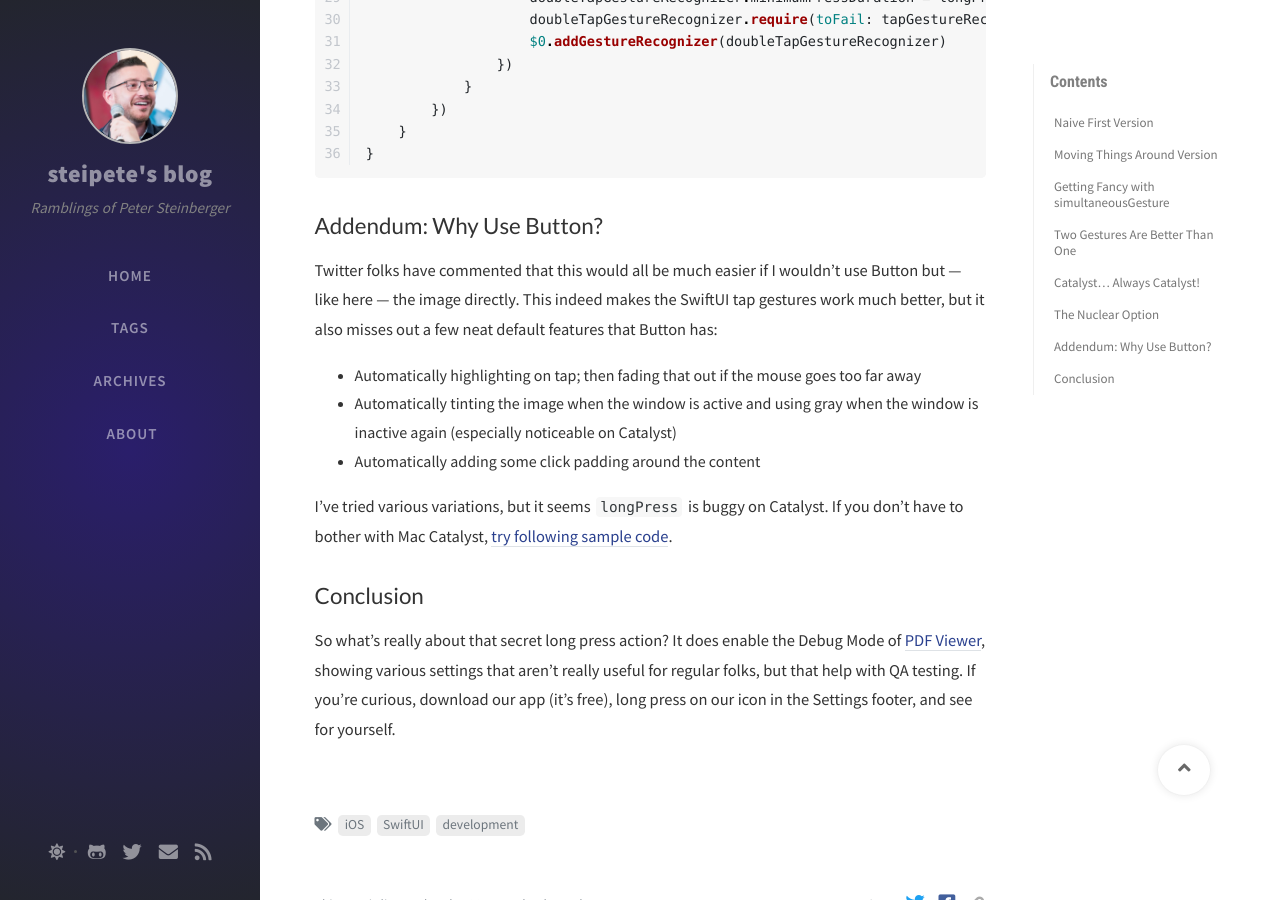
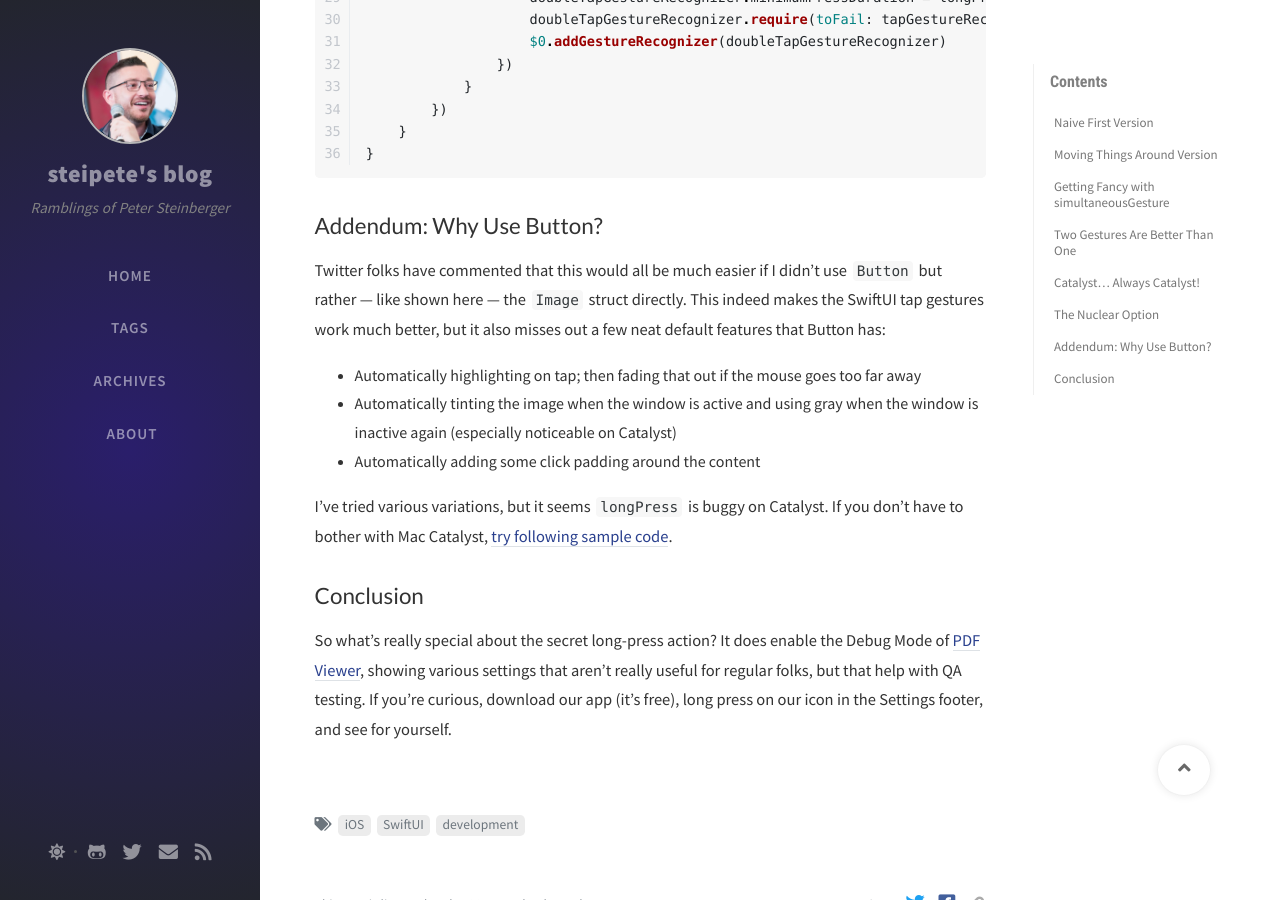
Before and after one commit to steipete/steipete.com, a Jekyll site: the page built from _posts/2021-01-27-supporting-both-tap-and-longpress-on-button-in-swiftui.md, in a window 1280 px wide and 900 px high, scrolled down 6178 px. Built offline with Jekyll 4.4.1, drawn with Linux system fonts in a browser that asks for light colours; nearby versions of some CDN libraries; comment, search, counter and statistics services are not loaded; some of the changed text lies outside the part shown.

Commit message:
Rephrasing

````diff
--- a/_posts/2021-01-27-supporting-both-tap-and-longpress-on-button-in-swiftui.md
+++ b/_posts/2021-01-27-supporting-both-tap-and-longpress-on-button-in-swiftui.md
@@ -209,7 +209,7 @@ private struct TappableView: UIViewRepresentable {
 
 And here we go. This version works exactly as we expect on iOS 13 and iOS 14, and on Catalyst on Catalina and Big Sur. **UIKit is verbose, but it works.** And with the power of SwiftUI, we can hide all that code behind a convenient new button subclass.
 
-In our project, this code is much smaller, as we use small categories to allow block-based gesture recognizers and [automatic wrapping of UIViews](https://github.com/AvdLee/SwiftUIKitView):
+[In our project](https://pspdfkit.com/pdf-sdk/ios/), this code is much smaller, as we use small categories to allow block-based gesture recognizers and [automatic wrapping of UIViews](https://github.com/AvdLee/SwiftUIKitView):
 
 ```swift
 struct LongPressButton<Label>: View where Label: View {
@@ -252,7 +252,7 @@ struct LongPressButton<Label>: View where Label: View {
 
 ## Addendum: Why Use Button?
 
-Twitter folks have commented that this would all be much easier if I wouldn’t use Button but — like here — the image directly. This indeed makes the SwiftUI tap gestures work much better, but it also misses out a few neat default features that Button has:
+Twitter folks have commented that this would all be much easier if I didn’t use `Button` but rather — like shown here — the `Image` struct directly. This indeed makes the SwiftUI tap gestures work much better, but it also misses out a few neat default features that Button has:
 
 - Automatically highlighting on tap; then fading that out if the mouse goes too far away
 - Automatically tinting the image when the window is active and using gray when the window is inactive again (especially noticeable on Catalyst)
@@ -262,4 +262,4 @@ I’ve tried various variations, but it seems `longPress` is buggy on Catalyst.
 
 ## Conclusion
 
-So what’s really about that secret long press action? It does enable the Debug Mode of [PDF Viewer](https://pdfviewer.io), showing various settings that aren’t really useful for regular folks, but that help with QA testing. If you’re curious, download our app (it’s free), long press on our icon in the Settings footer, and see for yourself.
+So what’s really special about the secret long-press action? It does enable the Debug Mode of [PDF Viewer](https://pdfviewer.io), showing various settings that aren’t really useful for regular folks, but that help with QA testing. If you’re curious, download our app (it’s free), long press on our icon in the Settings footer, and see for yourself.
````
